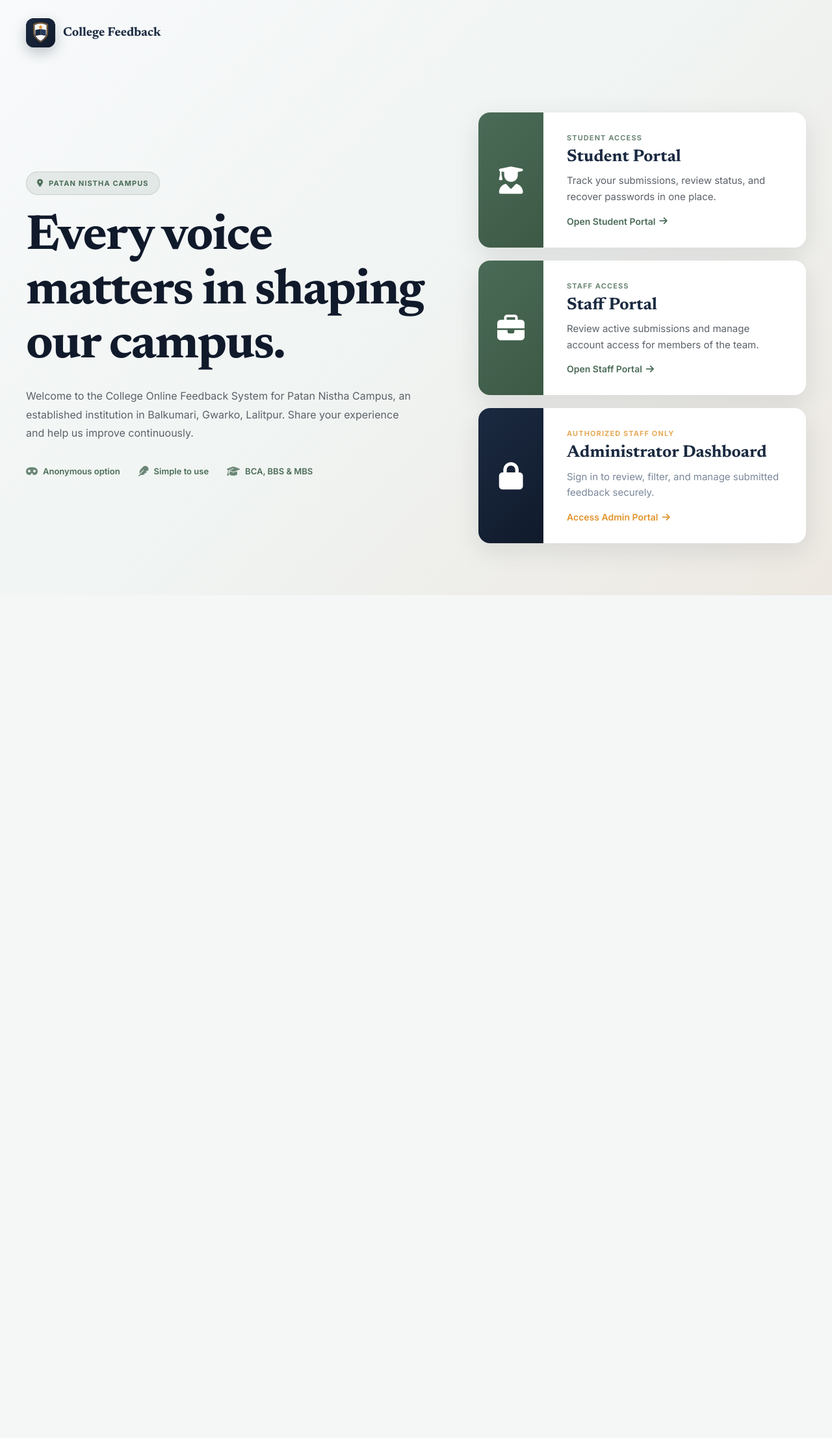
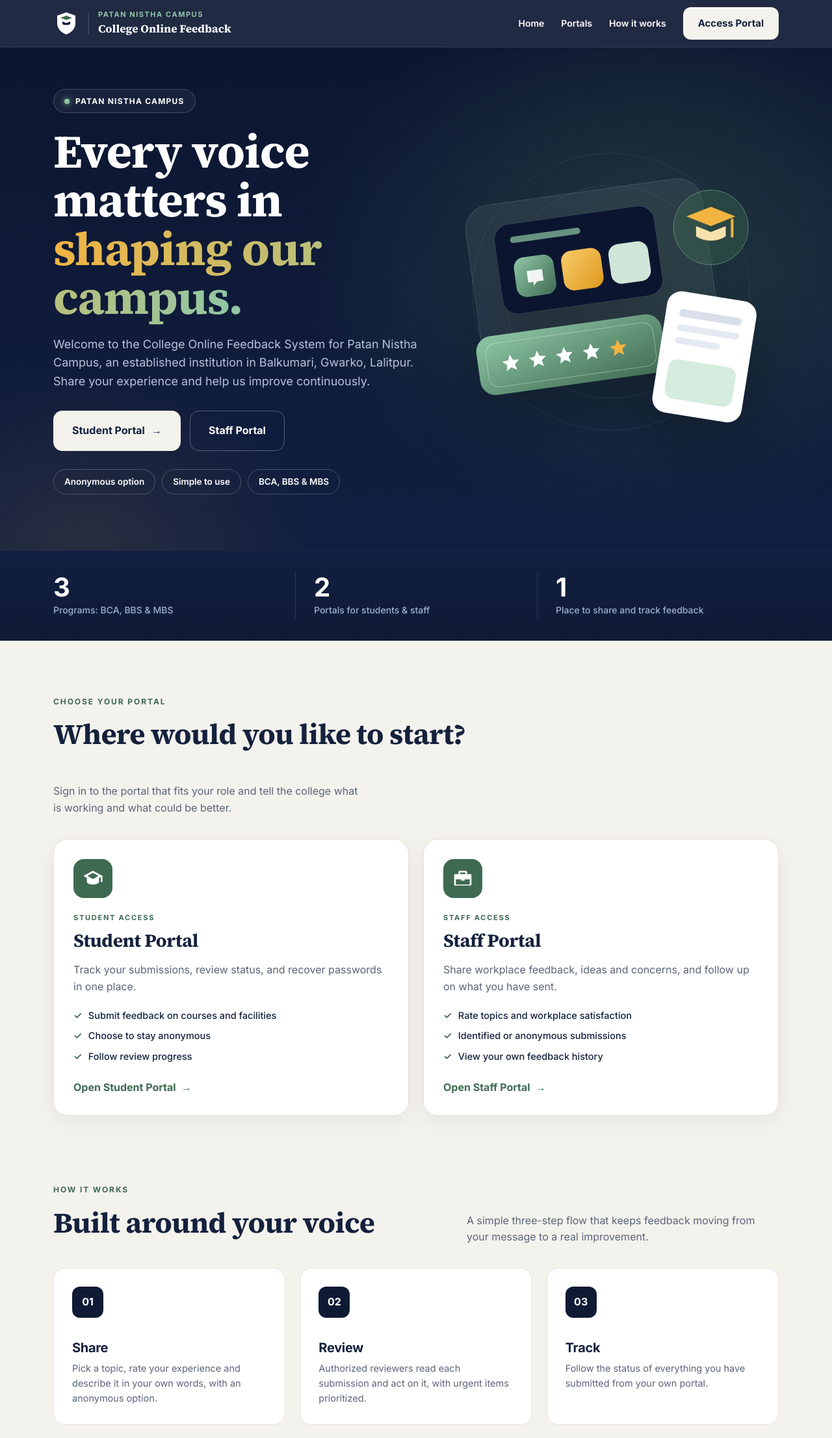
Before and after one commit to iamsabitak/college-feedback-system, a PHP site: page / in a window 1280 px wide. Shown: the whole page at 65% size. Before the commit the page ends 916 px from the top, so only its background shows below. Run offline with PHP 8.4, Linux system fonts and the light colour scheme.

Commit message:
Align portal palette with landing design

```diff
--- a/index.php
+++ b/index.php
@@ -1,141 +1,165 @@
-<?php
-/**
- * Landing page that links to the protected application portals.
- *
- * Application-owned logic for index.php.
- */
-// Root landing page: keep this independent from the two portal layouts.
-?>
 <!DOCTYPE html>
 <html lang="en">
 <head>
-  <meta charset="UTF-8">
-  <meta name="viewport" content="width=device-width, initial-scale=1.0">
-  <meta name="description" content="College Online Feedback System portal selection page.">
-  <title>College Online Feedback System</title>
-  <link rel="preconnect" href="https://fonts.googleapis.com">
-  <link rel="preconnect" href="https://fonts.gstatic.com" crossorigin>
-  <link href="https://fonts.googleapis.com/css2?family=Newsreader:opsz,wght@6..72,500;6..72,600;6..72,700&family=Inter:wght@400;500;600;700&display=swap" rel="stylesheet">
-  <link rel="stylesheet" href="https://cdnjs.cloudflare.com/ajax/libs/font-awesome/6.4.0/css/all.min.css">
-  <link rel="icon" type="image/svg+xml" href="assets/logo.svg">
+<meta charset="utf-8">
+<meta name="viewport" content="width=device-width, initial-scale=1, viewport-fit=cover">
+<title>College Online Feedback System – Patan Nistha Campus</title>
+<link href="https://fonts.googleapis.com/css2?family=Inter:wght@400;500;600;700&family=Source+Serif+4:wght@600;700&display=swap" rel="stylesheet">
 <style>
-    :root { --navy:#1b2a41; --navy-deep:#101a2b; --moss:#4a6b57; --moss-light:#e8efe9; --marigold:#e0942c; --paper:#faf8f4; --ink-soft:#5b6169; --line:#e3ddd0; --white:#fff; }
-    * { box-sizing:border-box; }
-    body { min-height:100vh; margin:0; font-family:Inter,Arial,sans-serif; color:var(--navy); background:linear-gradient(135deg,#f8fafb 0%,#f0f4f2 50%,#ede8e2 100%); }
-    .shell { width:min(1200px,calc(100% - 48px)); margin:auto; }
-    header { display:flex; align-items:center; justify-content:space-between; padding:28px 0; animation:slideDown .6s ease-out; }
-    @keyframes slideDown { from { opacity:0; transform:translateY(-20px); } to { opacity:1; transform:translateY(0); } }
-    .brand { display:flex; align-items:center; gap:12px; font-family:Newsreader,Georgia,serif; font-size:19px; font-weight:700; }
-    .brand-mark { display:grid; width:45px; height:45px; place-items:center; overflow:hidden; border-radius:12px; background:linear-gradient(135deg,var(--navy) 0%,var(--navy-deep) 100%); color:var(--white); font-size:15px; box-shadow:0 8px 20px rgba(27,42,65,.25); transition:all .3s ease; }
-    .brand-mark:hover { transform:scale(1.08) rotate(5deg); box-shadow:0 12px 28px rgba(27,42,65,.35); }
-    .brand-logo { display:block; width:100%; height:100%; object-fit:cover; }
-    .help-link { color:var(--ink-soft); font-size:14px; font-weight:600; text-decoration:none; transition:all .3s ease; position:relative; display:flex; align-items:center; gap:6px; }
-    .help-link i { transition:transform .3s ease; }
-    .help-link::after { content:''; position:absolute; bottom:-3px; left:0; width:0; height:2px; background:var(--moss); transition:width .3s ease; }
-    .help-link:hover { color:var(--navy); }
-    .help-link:hover i { transform:translateX(3px); }
-    .help-link:hover::after { width:100%; }
-    main { display:grid; grid-template-columns:1.1fr .9fr; gap:80px; align-items:center; min-height:calc(100vh - 180px); padding:60px 0 80px; animation:fadeIn .8s ease-out .2s both; }
-    @keyframes fadeIn { from { opacity:0; } to { opacity:1; } }
-    .eyebrow { display:inline-flex; align-items:center; gap:8px; padding:10px 16px; border-radius:99px; background:rgba(74,107,87,.1); color:var(--moss); font-size:11px; font-weight:700; letter-spacing:.1em; text-transform:uppercase; border:1px solid rgba(74,107,87,.2); }
-    .eyebrow i { font-size:12px; }
-    h1 { max-width:680px; margin:24px 0 0; font-family:Newsreader,Georgia,serif; font-size:clamp(48px,6vw,76px); font-weight:700; line-height:1.1; letter-spacing:-.025em; color:var(--navy-deep); }
-    .intro { max-width:600px; margin:20px 0 0; color:var(--ink-soft); font-size:16px; line-height:1.8; }
-    .trust { display:flex; flex-wrap:wrap; gap:28px; margin-top:36px; }
-    .trust-item { display:flex; align-items:center; gap:8px; color:var(--moss); font-size:13px; font-weight:600; }
-    .trust-item i { font-size:16px; opacity:.8; }
-    .choices { display:grid; gap:20px; margin-top:12px; }
-    .portal-card { display:flex; align-items:stretch; position:relative; border:none; border-radius:18px; background:var(--white); color:inherit; text-decoration:none; box-shadow:0 12px 40px rgba(16,26,43,.1); transition:all .35s cubic-bezier(.25,.46,.45,.94); overflow:hidden; }
-    .card-icon { display:flex; align-items:center; justify-content:center; width:100px; min-width:100px; background:linear-gradient(135deg,var(--moss) 0%,#3d5946 100%); color:var(--white); font-size:42px; transition:all .35s ease; }
-    .portal-card.admin .card-icon { background:linear-gradient(135deg,var(--navy) 0%,var(--navy-deep) 100%); }
-    .card-content { flex:1; padding:32px 36px; display:flex; flex-direction:column; justify-content:center; }
-    .card-label { color:var(--moss); font-size:11px; font-weight:700; letter-spacing:.1em; text-transform:uppercase; display:block; margin-bottom:8px; opacity:.8; }
-    .admin .card-label { color:var(--marigold); }
-    .portal-card h2 { margin:0 0 8px; font-family:Newsreader,Georgia,serif; font-size:26px; line-height:1.2; font-weight:700; }
-    .portal-card p { margin:0; color:var(--ink-soft); font-size:15px; line-height:1.65; }
-    .admin p { color:#7a8799; }
-    .card-arrow { display:none; }
-    .card-link { display:inline-flex; align-items:center; gap:6px; margin-top:16px; color:var(--moss); font-size:14px; font-weight:600; text-decoration:none; position:relative; transition:all .3s ease; width:fit-content; }
-    .card-link i { transition:transform .3s ease, color .3s ease; }
-    .card-link::after { content:''; position:absolute; bottom:-3px; left:0; width:100%; height:2px; background:var(--moss); transform:scaleX(0); transform-origin:left; transition:transform .3s ease; }
-    .card-link:hover::after { transform:scaleX(1); }
-    .card-link:hover i { transform:translateX(3px); color:var(--moss); }
-    .admin .card-link { color:var(--marigold); }
-    .admin .card-link i { color:var(--marigold); }
-    .admin .card-link::after { background:var(--marigold); }
-    .admin .card-link:hover { color:var(--marigold); }
-    .admin .card-link:hover i { transform:translateX(3px); color:var(--marigold); }
-    .admin .card-link:hover::after { transform:scaleX(1); }
-    .portal-card:hover { transform:translateY(-8px); box-shadow:0 28px 60px rgba(16,26,43,.18); }
-    .portal-card:hover .card-icon { transform:scale(1.1); }
-    footer { padding:0 0 28px; color:var(--ink-soft); font-size:12px; animation:slideUp .6s ease-out .4s both; }
-    @keyframes slideUp { from { opacity:0; transform:translateY(20px); } to { opacity:1; transform:translateY(0); } }
-    @media (max-width:760px) {
-      .shell { width:min(100% - 34px,560px); }
-      header { padding:18px 0; }
-      .help-link { display:none; }
-      main { grid-template-columns:1fr; gap:40px; min-height:auto; padding:55px 0; }
-      h1 { font-size:48px; margin-top:16px; }
-      .intro { font-size:15px; margin-top:14px; }
-      .choices { gap:16px; }
-      .portal-card { flex-direction:column; }
-      .card-icon { width:100%; min-width:100%; height:80px; font-size:36px; }
-      .card-content { padding:24px 20px; }
-      .card-arrow { display:none; }
-    }
+:root{--navy:#0f1a35;--navy2:#16254a;--green:#3f6a52;--green2:#8fc7a6;--gold:#f2b441;--bg:#f4f2ed;--card:#fff;--ink:#14213d;--muted:#5b6478;--line:#e4e0d6;--chip:#e3efe8;
+box-sizing:border-box;padding-top:env(safe-area-inset-top,0px);padding-bottom:env(safe-area-inset-bottom,0px);color-scheme:light}
+@media (prefers-color-scheme:dark){:root:not([data-theme="light"]){--bg:#0b1224;--card:#15203b;--ink:#eef0f6;--muted:#a3adc4;--line:#27335a;--chip:#1f3a31;color-scheme:dark}}
+:root[data-theme="dark"]{--bg:#0b1224;--card:#15203b;--ink:#eef0f6;--muted:#a3adc4;--line:#27335a;--chip:#1f3a31;color-scheme:dark}
+html{scroll-behavior:smooth;scroll-padding-top:90px}
+*{box-sizing:border-box}
+body{margin:0;background:var(--bg);color:var(--ink);font:16px/1.6 Inter,system-ui,sans-serif}
+h1,h2,h3{font-family:"Source Serif 4",Georgia,serif;margin:0;letter-spacing:-.015em}
+a{color:inherit;text-decoration:none}
+.wrap{max-width:1180px;margin:0 auto;padding:0 clamp(18px,4vw,32px)}
+/* nav */
+.nav{position:sticky;top:0;z-index:20;background:rgba(15,26,53,.92);backdrop-filter:blur(10px);border-bottom:1px solid rgba(255,255,255,.08);color:#fff}
+.nav .wrap{display:flex;align-items:center;justify-content:space-between;height:72px;gap:16px}
+.brand{display:flex;align-items:center;gap:14px}
+.brand svg{flex-shrink:0}
+.brand i{width:1px;height:34px;background:rgba(255,255,255,.18)}
+.brand small{display:block;font-size:11px;letter-spacing:.14em;color:var(--green2);font-weight:700}
+.brand b{font:700 17px "Source Serif 4",Georgia,serif}
+.links{display:flex;align-items:center;gap:26px;font-weight:600;font-size:14px}
+.links a:not(.btn):hover{color:var(--gold)}
+.btn{display:inline-flex;align-items:center;gap:10px;padding:12px 22px;border-radius:12px;font-weight:700;font-size:15px;transition:.15s;border:1.5px solid transparent}
+.btn.light{background:#f4f2ed;color:#14213d}.btn.light:hover{background:#fff;transform:translateY(-1px)}
+.btn.ghost{border-color:rgba(255,255,255,.28);color:#fff}.btn.ghost:hover{border-color:var(--gold);color:var(--gold)}
+.btn.lg{padding:17px 28px;font-size:16px;border-radius:14px}
+/* hero */
+.hero{background:radial-gradient(60% 75% at 78% 42%,rgba(63,106,82,.42),transparent 70%),radial-gradient(40% 50% at 10% 100%,rgba(242,180,65,.10),transparent 70%),linear-gradient(180deg,#0c1630,#111f40);color:#fff;position:relative;overflow:hidden}
+.hero .wrap{display:grid;grid-template-columns:1.05fr .95fr;gap:30px;align-items:center;padding-top:64px;padding-bottom:86px}
+.pill{display:inline-flex;align-items:center;gap:9px;border:1px solid rgba(255,255,255,.2);border-radius:99px;padding:8px 16px;font-size:12px;font-weight:700;letter-spacing:.1em;background:rgba(255,255,255,.05)}
+.pill:before{content:"";width:8px;height:8px;border-radius:50%;background:var(--green2);box-shadow:0 0 10px var(--green2)}
+h1{font-size:clamp(40px,6vw,72px);line-height:1.04;margin:22px 0 20px;font-weight:700}
+h1 em{font-style:normal;background:linear-gradient(90deg,var(--gold),var(--green2));-webkit-background-clip:text;background-clip:text;color:transparent}
+.sub{font-size:18px;color:#b8c2da;max-width:560px;margin:0 0 30px}
+.cta{display:flex;gap:14px;flex-wrap:wrap;margin-bottom:28px}
+.tags{display:flex;gap:10px;flex-wrap:wrap}
+.tags span{border:1px solid rgba(255,255,255,.22);border-radius:99px;padding:8px 16px;font-size:13.5px;font-weight:600}
+.art{width:100%;height:auto;filter:drop-shadow(0 30px 50px rgba(0,0,0,.35))}
+/* stats */
+.stats{background:linear-gradient(180deg,#111f40,var(--navy));color:#fff;border-top:1px solid rgba(255,255,255,.06)}
+.stats .wrap{display:grid;grid-template-columns:repeat(3,1fr);gap:0;padding-top:34px;padding-bottom:34px}
+.stat{padding:0 28px;border-left:1px solid rgba(255,255,255,.12)}.stat:first-child{border:0;padding-left:0}
+.stat b{display:block;font:700 40px/1.1 Inter,sans-serif}
+.stat span{color:#9fb0cf;font-weight:500;font-size:14px}
+/* sections */
+section.s{padding:84px 0 20px}
+.head{display:flex;justify-content:space-between;align-items:flex-end;gap:40px;margin-bottom:34px;flex-wrap:wrap}
+.eyebrow{font-size:12px;letter-spacing:.16em;font-weight:700;color:var(--green)}
+.head h2{font-size:clamp(30px,4vw,44px);margin-top:6px}
+.head p{max-width:480px;color:var(--muted);margin:0}
+.portals{display:grid;grid-template-columns:1fr 1fr;gap:22px}
+.pc{background:var(--card);border:1px solid var(--line);border-radius:22px;padding:30px;box-shadow:0 10px 30px rgba(20,33,61,.06);transition:.2s;display:flex;flex-direction:column}
+.pc:hover{transform:translateY(-4px);border-color:var(--green);box-shadow:0 18px 40px rgba(20,33,61,.12)}
+.ic{width:60px;height:60px;border-radius:16px;background:var(--green);display:grid;place-items:center;margin-bottom:22px}
+.pc .eyebrow{font-size:11px}.pc h3{font-size:28px;margin:4px 0 10px}
+.pc p{color:var(--muted);margin:0 0 20px}
+.pc ul{list-style:none;padding:0;margin:0 0 24px;display:grid;gap:8px;font-size:14.5px;font-weight:500}
+.pc li:before{content:"✓";color:var(--green);font-weight:800;margin-right:10px}
+.go{margin-top:auto;font-weight:700;color:var(--green);display:inline-flex;gap:8px;align-items:center}
+.pc:hover .go{gap:14px}
+.steps{display:grid;grid-template-columns:repeat(3,1fr);gap:22px}
+.step{background:var(--card);border:1px solid var(--line);border-radius:18px;padding:28px}
+.num{width:48px;height:48px;border-radius:12px;background:var(--navy);color:#fff;font-weight:700;display:grid;place-items:center;margin-bottom:34px}
+.step h3{font:700 20px Inter,sans-serif;margin-bottom:8px}.step p{margin:0;color:var(--muted);font-size:14.5px}
+footer{margin-top:84px;background:var(--navy);color:#9fb0cf;font-size:14px}
+footer .wrap{display:flex;justify-content:space-between;gap:16px;flex-wrap:wrap;padding-top:26px;padding-bottom:26px}
+@media(max-width:900px){.hero .wrap{grid-template-columns:1fr;padding-top:44px}.art{max-width:460px;margin:0 auto}.links a:not(.btn){display:none}.portals,.steps{grid-template-columns:1fr}.stats .wrap{grid-template-columns:1fr;gap:18px}.stat{border:0;padding:0}}
+@media(max-width:520px){.brand i,.brand small{display:none}.btn.lg{width:100%;justify-content:center}}
 </style>
 </head>
 <body>
-  <div class="shell">
-    <header>
-      <div class="brand"><span class="brand-mark"><img class="brand-logo" src="assets/logo.svg" alt=""></span><span>College Feedback</span></div>
-    </header>
+<header class="nav"><div class="wrap">
+  <a class="brand" href="#top">
+    <svg width="40" height="40" viewBox="0 0 40 40"><path d="M20 3l14 5v12c0 8-6 14-14 17C12 34 6 28 6 20V8z" fill="#fff"/><path d="M20 8l9 3.4-9 3.4-9-3.4z" fill="#3f6a52"/><path d="M14 17v4c3 2 9 2 12 0v-4l-6 2.4z" fill="#14213d"/></svg>
+    <i></i><div><small>PATAN NISTHA CAMPUS</small><b>College Online Feedback</b></div>
+  </a>
+  <nav class="links"><a href="#top">Home</a><a href="#portals">Portals</a><a href="#how">How it works</a><a class="btn light" href="#portals">Access Portal</a></nav>
+</div></header>
 
-    <main>
-      <section aria-labelledby="welcome-title">
-        <span class="eyebrow"><i class="fas fa-map-marker-alt"></i>Patan Nistha Campus</span>
-        <h1 id="welcome-title">Every voice matters in shaping our campus.</h1>
-        <p class="intro">Welcome to the College Online Feedback System for Patan Nistha Campus, an established institution in Balkumari, Gwarko, Lalitpur. Share your experience and help us improve continuously.</p>
-        <div class="trust" aria-label="Feedback portal benefits">
-          <div class="trust-item"><i class="fas fa-mask"></i>Anonymous option</div>
-          <div class="trust-item"><i class="fas fa-feather"></i>Simple to use</div>
-          <div class="trust-item"><i class="fas fa-graduation-cap"></i>BCA, BBS & MBS</div>
+<main id="top">
+<section class="hero"><div class="wrap">
+  <div>
+    <span class="pill">PATAN NISTHA CAMPUS</span>
+    <h1>Every voice matters in <em>shaping our campus.</em></h1>
+    <p class="sub">Welcome to the College Online Feedback System for Patan Nistha Campus, an established institution in Balkumari, Gwarko, Lalitpur. Share your experience and help us improve continuously.</p>
+    <div class="cta"><a class="btn light lg" href="student-portal/login.php">Student Portal <span>→</span></a><a class="btn ghost lg" href="staff-portal/login.php">Staff Portal</a></div>
+    <div class="tags"><span>Anonymous option</span><span>Simple to use</span><span>BCA, BBS &amp; MBS</span></div>
   </div>
-      </section>
+  <svg class="art" viewBox="0 0 520 460" role="img" aria-label="Illustration of feedback cards, ratings and a graduation cap">
+    <defs>
+      <linearGradient id="g1" x1="0" y1="0" x2="1" y2="1"><stop offset="0" stop-color="#8fc7a6"/><stop offset="1" stop-color="#3f6a52"/></linearGradient>
+      <linearGradient id="g2" x1="0" y1="0" x2="1" y2="1"><stop offset="0" stop-color="#f7cb6b"/><stop offset="1" stop-color="#e09a1e"/></linearGradient>
+      <symbol id="st" viewBox="0 0 24 24"><path d="M12 2l3 6.9 7.5.7-5.7 5 1.7 7.4L12 18l-6.5 4 1.7-7.4-5.7-5 7.5-.7z"/></symbol>
+    </defs>
+    <circle cx="260" cy="230" r="215" fill="none" stroke="rgba(255,255,255,.07)"/>
+    <circle cx="260" cy="230" r="165" fill="none" stroke="rgba(255,255,255,.07)"/>
+    <g transform="rotate(-8 260 230)">
+      <rect x="50" y="70" width="370" height="290" rx="38" fill="rgba(255,255,255,.07)" stroke="rgba(255,255,255,.14)"/>
+      <rect x="92" y="104" width="250" height="140" rx="24" fill="#0b1530" stroke="rgba(255,255,255,.1)"/>
+      <rect x="116" y="124" width="110" height="10" rx="5" fill="#8fc7a6" opacity=".7"/>
+      <rect x="116" y="158" width="62" height="62" rx="16" fill="url(#g1)"/>
+      <rect x="190" y="158" width="62" height="62" rx="16" fill="url(#g2)"/>
+      <rect x="264" y="158" width="62" height="62" rx="16" fill="#cfe5d8"/>
+      <path d="M135 180h24v18h-10l-6 6v-6h-8z" fill="#fff" opacity=".9"/>
+      <rect x="40" y="272" width="290" height="92" rx="24" fill="url(#g1)"/>
+      <rect x="54" y="284" width="262" height="68" rx="16" fill="none" stroke="rgba(255,255,255,.35)"/>
+      <g fill="#fff"><use href="#st" x="76" y="302" width="30" height="30"/><use href="#st" x="118" y="302" width="30" height="30"/><use href="#st" x="160" y="302" width="30" height="30"/><use href="#st" x="202" y="302" width="30" height="30"/></g>
+      <use href="#st" x="244" y="302" width="30" height="30" fill="#f2b441"/>
+    </g>
+    <g transform="rotate(9 400 330)">
+      <rect x="335" y="235" width="140" height="190" rx="22" fill="#fff"/>
+      <rect x="356" y="262" width="98" height="12" rx="6" fill="#d9deea"/><rect x="356" y="286" width="98" height="10" rx="5" fill="#e5e9f1"/><rect x="356" y="306" width="70" height="10" rx="5" fill="#e5e9f1"/>
+      <rect x="352" y="340" width="106" height="62" rx="14" fill="#d5ecdf"/>
+    </g>
+    <circle cx="415" cy="130" r="58" fill="rgba(63,106,82,.4)" stroke="rgba(143,199,166,.5)"/>
+    <path d="M415 98l38 15-38 15-38-15z" fill="#f2b441"/><path d="M392 128v16c14 9 32 9 46 0v-16l-23 9z" fill="#f7e2ad"/><path d="M448 118v26" stroke="#f2b441" stroke-width="4" stroke-linecap="round"/>
+  </svg>
+</div></section>
 
-      <section class="choices" aria-label="Choose a portal">
-        <div class="portal-card">
-          <div class="card-icon"><i class="fas fa-user-graduate"></i></div>
-          <div class="card-content">
-            <span class="card-label">Student access</span>
-            <h2>Student Portal</h2>
+<section class="stats"><div class="wrap">
+  <div class="stat"><b>3</b><span>Programs: BCA, BBS &amp; MBS</span></div>
+  <div class="stat"><b>2</b><span>Portals for students &amp; staff</span></div>
+  <div class="stat"><b>1</b><span>Place to share and track feedback</span></div>
+</div></section>
+
+<section class="s" id="portals"><div class="wrap">
+  <div class="head"><div><div class="eyebrow">CHOOSE YOUR PORTAL</div><h2>Where would you like to start?</h2></div>
+    <p>Sign in to the portal that fits your role and tell the college what is working and what could be better.</p></div>
+  <div class="portals">
+    <a class="pc" id="student" href="student-portal/login.php">
+      <div class="ic"><svg width="32" height="32" viewBox="0 0 24 24" fill="#fff"><path d="M12 3L1 9l4 2.2V16c0 1.7 3.1 3 7 3s7-1.3 7-3v-4.8l2-1.1V16h2V9zM12 12.5L5.6 9 12 5.5 18.4 9z"/></svg></div>
+      <div class="eyebrow">STUDENT ACCESS</div><h3>Student Portal</h3>
       <p>Track your submissions, review status, and recover passwords in one place.</p>
-            <a href="student-portal/login.php" class="card-link">Open Student Portal<i class="fas fa-arrow-right"></i></a>
+      <ul><li>Submit feedback on courses and facilities</li><li>Choose to stay anonymous</li><li>Follow review progress</li></ul>
+      <span class="go">Open Student Portal <span>→</span></span>
+    </a>
+    <a class="pc" id="staff" href="staff-portal/login.php">
+      <div class="ic"><svg width="32" height="32" viewBox="0 0 24 24" fill="#fff"><path d="M9 3a2 2 0 00-2 2v2H3a1 1 0 00-1 1v11a1 1 0 001 1h18a1 1 0 001-1V8a1 1 0 00-1-1h-4V5a2 2 0 00-2-2zm0 2h6v2H9zM4 13h6v1.5h4V13h6v6H4z"/></svg></div>
+      <div class="eyebrow">STAFF ACCESS</div><h3>Staff Portal</h3>
+      <p>Share workplace feedback, ideas and concerns, and follow up on what you have sent.</p>
+      <ul><li>Rate topics and workplace satisfaction</li><li>Identified or anonymous submissions</li><li>View your own feedback history</li></ul>
+      <span class="go">Open Staff Portal <span>→</span></span>
+    </a>
   </div>
+</div></section>
+
+<section class="s" id="how"><div class="wrap">
+  <div class="head"><div><div class="eyebrow">HOW IT WORKS</div><h2>Built around your voice</h2></div>
+    <p>A simple three-step flow that keeps feedback moving from your message to a real improvement.</p></div>
+  <div class="steps">
+    <div class="step"><div class="num">01</div><h3>Share</h3><p>Pick a topic, rate your experience and describe it in your own words, with an anonymous option.</p></div>
+    <div class="step"><div class="num">02</div><h3>Review</h3><p>Authorized reviewers read each submission and act on it, with urgent items prioritized.</p></div>
+    <div class="step"><div class="num">03</div><h3>Track</h3><p>Follow the status of everything you have submitted from your own portal.</p></div>
   </div>
-        <div class="portal-card">
-          <div class="card-icon"><i class="fas fa-briefcase"></i></div>
-          <div class="card-content">
-            <span class="card-label">Staff access</span>
-            <h2>Staff Portal</h2>
-            <p>Review active submissions and manage account access for members of the team.</p>
-            <a href="staff-portal/login.php" class="card-link">Open Staff Portal<i class="fas fa-arrow-right"></i></a>
-          </div>
-        </div>
-        <div class="portal-card admin">
-          <div class="card-icon"><i class="fas fa-lock"></i></div>
-          <div class="card-content">
-            <span class="card-label">Authorized staff only</span>
-            <h2>Administrator Dashboard</h2>
-            <p>Sign in to review, filter, and manage submitted feedback securely.</p>
-            <a href="admin-portal/login.php" class="card-link">Access Admin Portal<i class="fas fa-arrow-right"></i></a>
-          </div>
-        </div>
-      </section>
+</div></section>
 </main>
-  </div>
-  <script>
-    // Only the link text is clickable, not the entire card
-  </script>
+
 </body>
 </html>
```
Also changed, not shown: admin-portal/css/admin.css (+7 -7 lines), staff-portal/css/staff.css (+7 -7 lines), student-portal/css/student.css (+7 -7 lines). Lines whose indentation alone changed are shown as unchanged.
